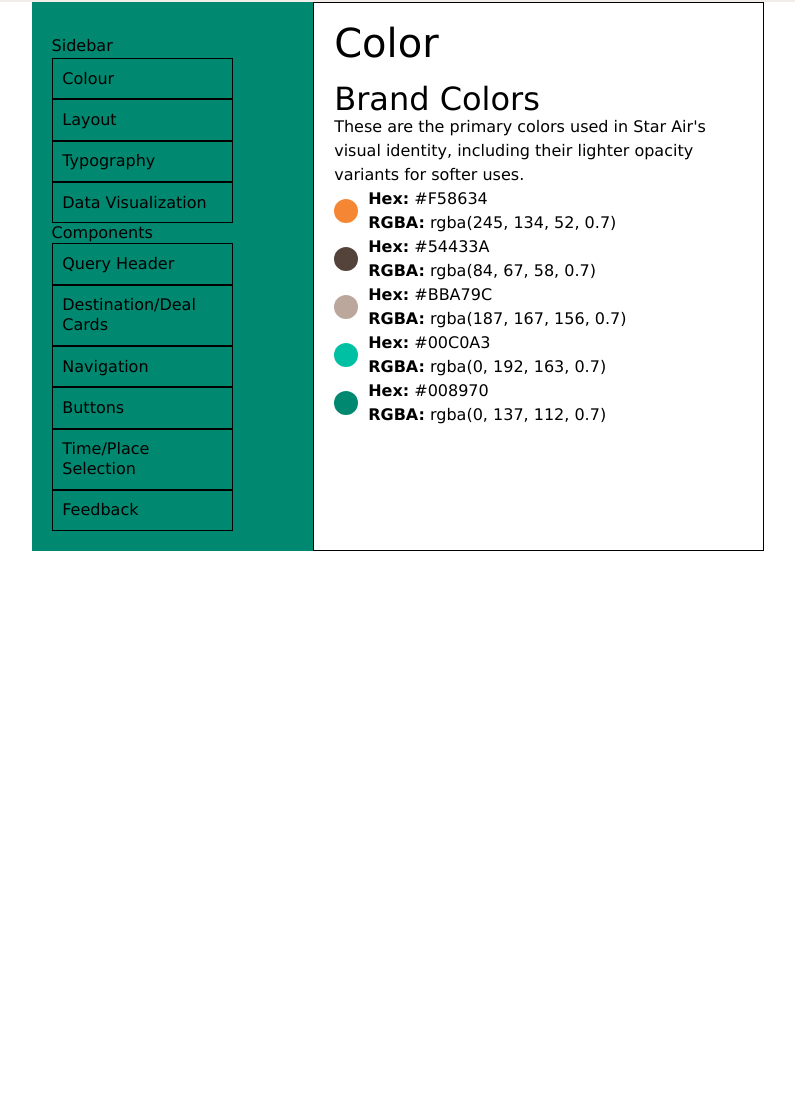
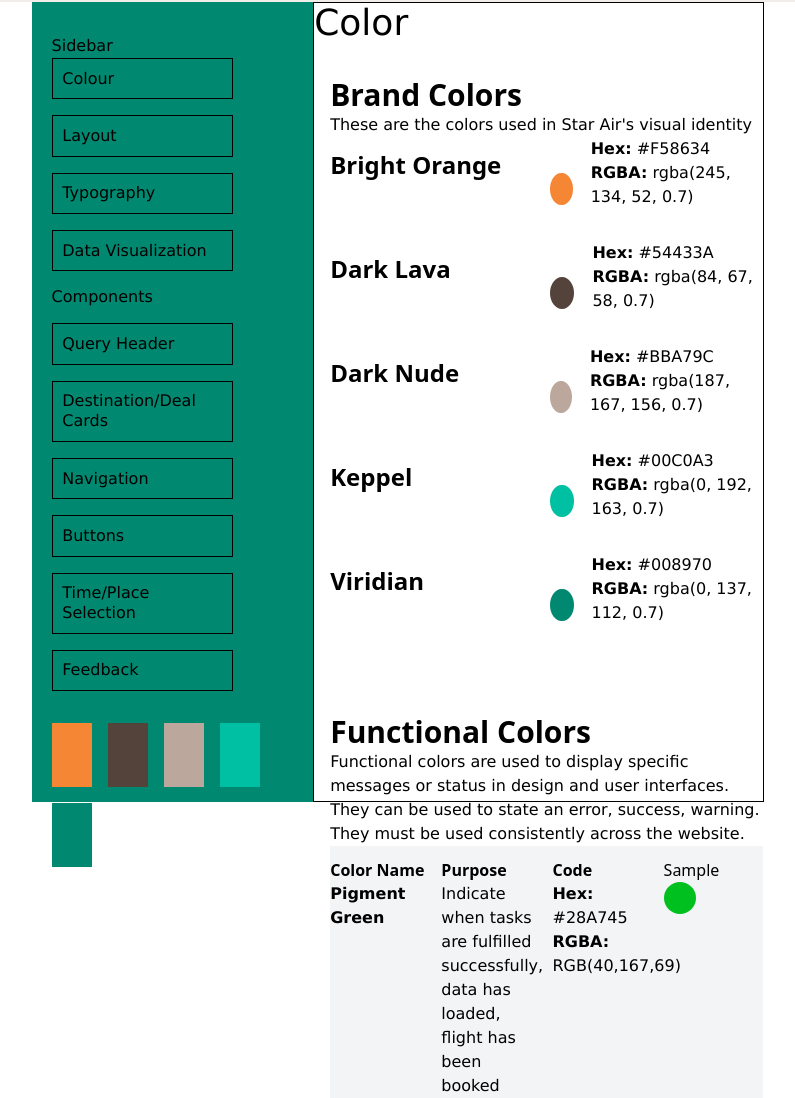
Before and after one commit to itsLeslie69/INFO3171, a website: page INFO3171P/pages/colour.html in a window 1280 px wide. Shown: the part 382-1480 px from the top of the page, without its empty margins (122-917 px from the left). Before the commit the page ends 933 px from the top, so only its background shows below. Drawn offline with nearby package versions, Linux system fonts and the light colour scheme.

Commit message:
worked on colours.html

```diff
--- a/INFO3171P/pages/colour.html
+++ b/INFO3171P/pages/colour.html
@@ -1,23 +1,29 @@
 <!DOCTYPE html>
 <html lang="en">
   <head>
-    <meta charset="UTF-8">
-    <meta name="viewport" content="width=device-width, initial-scale=1.0">
-    <link rel="stylesheet" href="../src/output.css">
+    <meta charset="UTF-8" />
+    <meta name="viewport" content="width=device-width, initial-scale=1.0" />
+    <link rel="stylesheet" href="../src/output.css" />
+    <link
+      href="https://cdn.jsdelivr.net/npm/tailwindcss@2.2.19/dist/tailwind.min.css"
+      rel="stylesheet"
+    />
     <title>Color | Star Air</title>
     <style>
       .color-circle {
-            width: 24px;         /* Width of the circle */
-            height: 24px;        /* Height of the circle */
-            border-radius: 50%;  /* Make it circular */
-            margin-right: 10px;  /* Space between circle and text */
+        width: 2rem; /* Width of the circle */
+        height: 2rem; /* Height of the circle */
+        border-radius: 50%; /* Make it circular */
+        margin-right: 2px; /* Space between circle and text */
       }
     </style>
   </head>
   <body class="h-screen">
     <!--Header Image-->
-    <div class="bg-[#BBA79C] bg-opacity-20 flex flex-col justify-center items-center w-screen h-96 p-5 pt-8">
-        <img src="../images/starair.png" class="w-25 h-3/4">
+    <div
+      class="bg-[#BBA79C] bg-opacity-20 flex flex-col justify-center items-center w-screen h-96 p-5 pt-8"
+    >
+      <img src="../images/starair.png" class="w-25 h-3/4" />
       <h1 class="text-5xl">Star Air Pattern Library</h1>
     </div>
 
@@ -41,70 +47,151 @@
         <!-- Color Squares in Sidebar -->
         <div class="color-squares mt-8 flex flex-wrap gap-4">
           <!-- Color 1 -->
-                <div class="w-16 h-16" style="background-color: #F58634;" title="#F58634"></div>
+          <div
+            class="w-10 h-16"
+            style="background-color: #f58634"
+            title="#F58634"
+          ></div>
           <!-- Color 2 -->
-                <div class="w-16 h-16" style="background-color: #54433A;" title="#54433A"></div>
+          <div
+            class="w-10 h-16"
+            style="background-color: #54433a"
+            title="#54433A"
+          ></div>
           <!-- Color 3 -->
-                <div class="w-16 h-16" style="background-color: #BBA79C;" title="#BBA79C"></div>
+          <div
+            class="w-10 h-16"
+            style="background-color: #bba79c"
+            title="#BBA79C"
+          ></div>
           <!-- Color 4 -->
-                <div class="w-16 h-16" style="background-color: #00C0A3;" title="#00C0A3"></div>
+          <div
+            class="w-10 h-16"
+            style="background-color: #00c0a3"
+            title="#00C0A3"
+          ></div>
           <!-- Color 5 -->
-                <div class="w-16 h-16" style="background-color: #008970;" title="#008970"></div>
+          <div
+            class="w-10 h-16"
+            style="background-color: #008970"
+            title="#008970"
+          ></div>
         </div>
       </div>
 
       <!-- Page Content -->
-        <div class="pageContent p-5 w-3/4">
+      <div class="pageContent">
         <h2 class="text-4xl">Color</h2>
         <!-- Color Section -->
-            <section class="color-section">
-                <h3>Brand Colors</h3>
-                <p>These are the primary colors used in Star Air's visual identity, including their lighter opacity variants for softer uses.</p>
+        <section class="color-section ml-4">
+            <div class="text-3xl pt-3"><strong>Brand Colors</strong></div>
+          <p>These are the colors used in Star Air's visual identity</p>
 
           <!-- Color Blocks -->
-                <div class="color-blocks grid grid-cols-2 gap-8">
+          <div class="color-blocks grid grid-cols-2 gap-x-2">
             <!-- Color 1 -->
+            <div class="text-2xl pt-3">
+              <strong>Bright Orange</strong>
+            </div>
             <div class="flex items-center">
-                        <div class="color-circle" style="background-color: #F58634;"></div>
-                        <div class="ml-4">
+              <div class="color-circle" style="background-color: #f58634"></div>
+              <div class="ml-4 pb-8">
                 <p><strong>Hex:</strong> #F58634</p>
                 <p><strong>RGBA:</strong> rgba(245, 134, 52, 0.7)</p>
               </div>
             </div>
 
+            <div class="text-2xl pt-3">
+              <strong>Dark Lava</strong>
+            </div>
             <!-- Color 2 -->
             <div class="flex items-center">
-                        <div class="color-circle" style="background-color: #54433A;"></div>
-                        <div class="ml-4">
+              <div class="color-circle" style="background-color: #54433a"></div>
+              <div class="ml-4 pb-8">
                 <p><strong>Hex:</strong> #54433A</p>
                 <p><strong>RGBA:</strong> rgba(84, 67, 58, 0.7)</p>
               </div>
             </div>
 
+            <div class="text-2xl pt-3">
+              <strong>Dark Nude</strong>
+            </div>
             <!-- Color 3 -->
             <div class="flex items-center">
-                        <div class="color-circle" style="background-color: #BBA79C;"></div>
-                        <div class="ml-4">
+              <div class="color-circle" style="background-color: #bba79c"></div>
+              <div class="ml-4 pb-8">
                 <p><strong>Hex:</strong> #BBA79C</p>
                 <p><strong>RGBA:</strong> rgba(187, 167, 156, 0.7)</p>
               </div>
             </div>
 
+            <div class="text-2xl pt-3">
+              <strong>Keppel</strong>
+            </div>
             <!-- Color 4 -->
             <div class="flex items-center">
-                        <div class="color-circle" style="background-color: #00C0A3;"></div>
-                        <div class="ml-4">
+              <div class="color-circle" style="background-color: #00c0a3"></div>
+              <div class="ml-4 pb-8">
                 <p><strong>Hex:</strong> #00C0A3</p>
                 <p><strong>RGBA:</strong> rgba(0, 192, 163, 0.7)</p>
               </div>
             </div>
 
+            <div class="text-2xl pt-3">
+              <strong>Viridian</strong>
+            </div>
             <!-- Color 5 -->
             <div class="flex items-center">
-                        <div class="color-circle" style="background-color: #008970;"></div>
-                        <div class="ml-4">
+              <div class="color-circle" style="background-color: #008970"></div>
+              <div class="ml-4 pb-8">
                 <p><strong>Hex:</strong> #008970</p>
                 <p><strong>RGBA:</strong> rgba(0, 137, 112, 0.7)</p>
+              </div>
+            </div>
+          </div>
+        </section>
+
+        <!--Functional Colors-->
+        <section class="color-section ml-4">
+            <div class="text-3xl pt-3"><strong>Functional Colors </strong></div>
+          <p>Functional colors are used to display specific messages or status in design and user interfaces.
+
+            They can be used to state an error, success, warning.
+
+            They must be used consistently across the website. </p>
+
+
+            <div class="bg-gray-100">
+          <!-- Color Blocks -->
+          <div class="color-blocks grid grid-cols-4 gap-x-3">
+
+            <!-- Color 1 -->
+
+            <div class="text-1xl pt-3">
+              <strong>Color Name</strong>
+              <p><strong>Pigment Green</strong></p>
+            </div>
+
+            <div class="text-1xl pt-3">
+                <strong>Purpose</strong>
+                <p>Indicate when tasks are fulfilled successfully, data has loaded, flight has been booked</p>
+              </div>
+
+              <div class="text-1xl pt-3">
+                <strong>Code</strong>
+                <p><strong>Hex:</strong> #28A745</p>
+                <p><strong>RGBA:</strong> RGB(40,167,69)</p>
+              </div>
+
+              <div class="text-1xl pt-3">
+
+              <stong>Sample</stong>
+              <div class="color-circle " style="background-color: #00c020"></div>
+
+              </div>
+              </div>
+
+
             </div>
         </div>
         </div>
```
Lines whose indentation alone changed are shown as unchanged.
